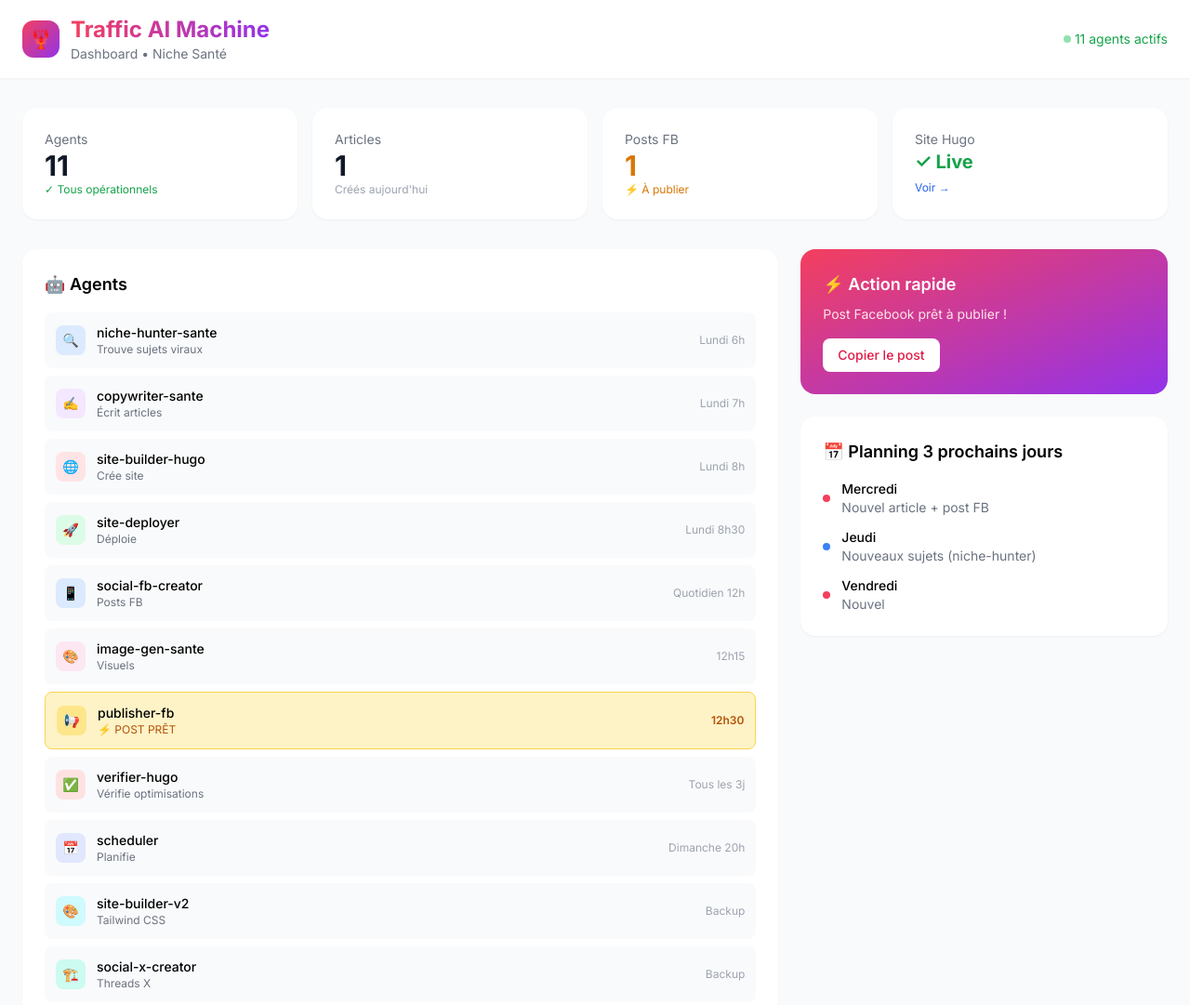
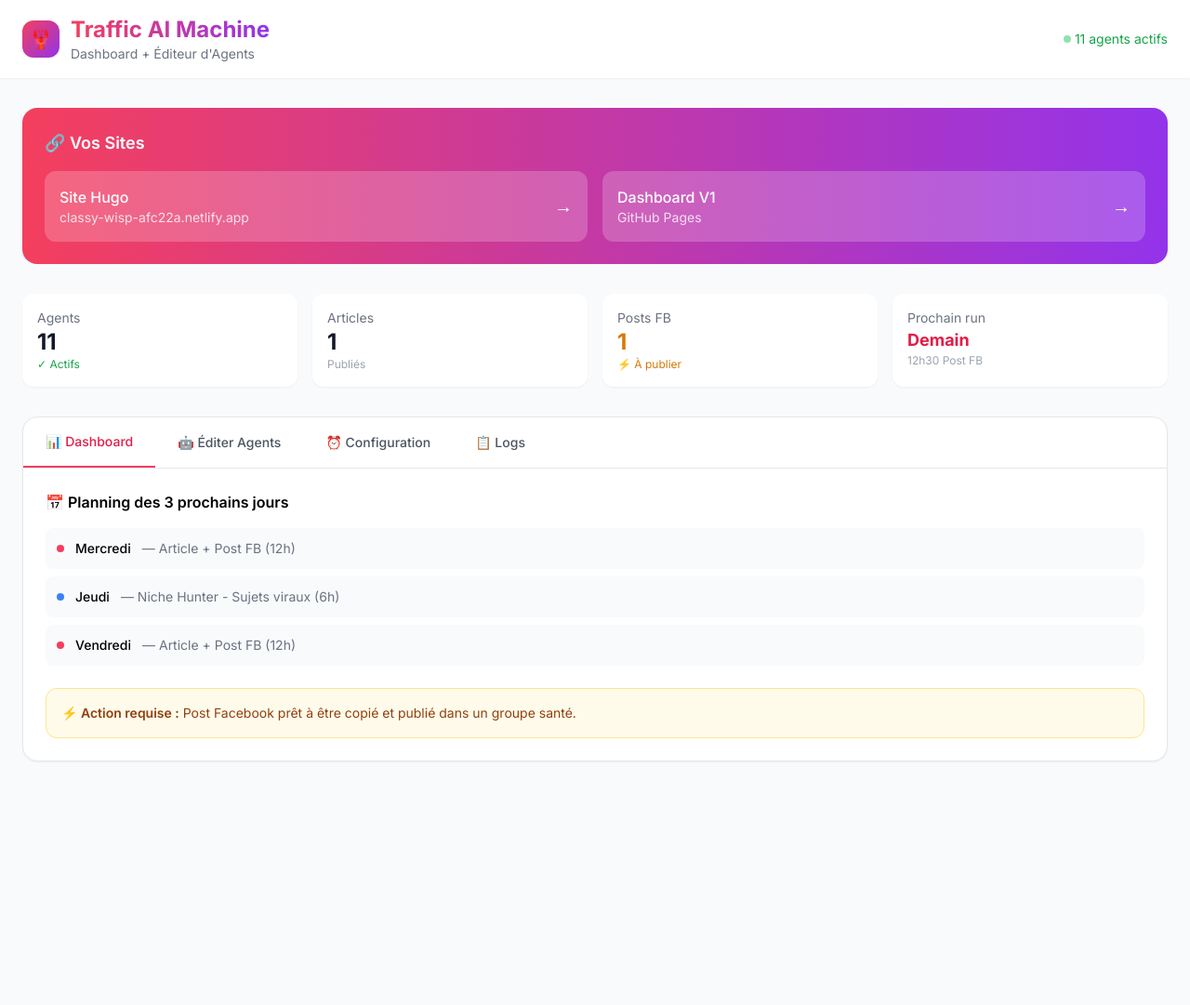
Before and after one commit to 2pacpro12R/traffic-ai-dashboard, a plain HTML site: page index.html in a window 1280 px wide. Shown: the whole page at 93% size. After the commit the page ends 851 px from the top, so only its background shows below. Drawn offline with nearby package versions, Linux system fonts and the light colour scheme.

Commit message:
Mise à jour: Dashboard avec éditeur d agents complet

```diff
--- a/index.html
+++ b/index.html
@@ -1,30 +1,126 @@
-<!DOCTYPE html><html lang="fr"><head><meta charset="UTF-8"><meta name="viewport" content="width=device-width, initial-scale=1.0"><title>Traffic AI Machine | Dashboard</title><script src="https://cdn.tailwindcss.com"></script><link href="https://fonts.googleapis.com/css2?family=Inter:wght@300;400;500;600;700&display=swap" rel="stylesheet"></head><body class="bg-gray-50 min-h-screen" style="font-family:'Inter',sans-serif;">
-<header class="bg-white shadow-sm sticky top-0 z-50"><div class="max-w-7xl mx-auto px-6 py-4 flex justify-between items-center"><div class="flex items-center gap-3"><div class="w-10 h-10 bg-gradient-to-br from-rose-500 to-purple-600 rounded-xl flex items-center justify-center text-white text-xl">🦞</div><div><h1 class="text-2xl font-bold bg-clip-text text-transparent bg-gradient-to-r from-rose-500 to-purple-600">Traffic AI Machine</h1><p class="text-sm text-gray-500">Dashboard • Niche Santé</p></div></div><span class="text-green-600 text-sm flex items-center gap-1"><span class="w-2 h-2 bg-green-500 rounded-full animate-pulse"></span>11 agents actifs</span></div></header>
-<main class="max-w-7xl mx-auto px-6 py-8">
-<div class="grid grid-cols-2 md:grid-cols-4 gap-4 mb-8">
-<div class="bg-white rounded-2xl p-6 shadow-sm"><div class="text-sm text-gray-500">Agents</div><div class="text-3xl font-bold text-gray-900">11</div><div class="text-xs text-green-600">✓ Tous opérationnels</div></div>
-<div class="bg-white rounded-2xl p-6 shadow-sm"><div class="text-sm text-gray-500">Articles</div><div class="text-3xl font-bold text-gray-900">1</div><div class="text-xs text-gray-400">Créés aujourd'hui</div></div>
-<div class="bg-white rounded-2xl p-6 shadow-sm"><div class="text-sm text-gray-500">Posts FB</div><div class="text-3xl font-bold text-amber-600">1</div><div class="text-xs text-amber-600">⚡ À publier</div></div>
-<div class="bg-white rounded-2xl p-6 shadow-sm"><div class="text-sm text-gray-500">Site Hugo</div><div class="text-xl font-bold text-green-600">✓ Live</div><a href="https://sante-bienetre-final.netlify.app" target="_blank" class="text-xs text-blue-600 hover:underline">Voir →</a></div></div>
-<div class="grid grid-cols-1 lg:grid-cols-3 gap-6">
-<div class="lg:col-span-2 bg-white rounded-2xl shadow-sm p-6">
-<h2 class="text-lg font-semibold mb-4">🤖 Agents</h2>
-<div class="space-y-2">
-<div class="flex items-center justify-between p-3 bg-gray-50 rounded-lg"><div class="flex items-center gap-3"><div class="w-8 h-8 bg-blue-100 rounded-lg flex items-center justify-center text-sm">🔍</div><div><div class="font-medium text-sm">niche-hunter-sante</div><div class="text-xs text-gray-500">Trouve sujets viraux</div></div></div><span class="text-xs text-gray-400">Lundi 6h</span></div>
-<div class="flex items-center justify-between p-3 bg-gray-50 rounded-lg"><div class="flex items-center gap-3"><div class="w-8 h-8 bg-purple-100 rounded-lg flex items-center justify-center text-sm">✍️</div><div><div class="font-medium text-sm">copywriter-sante</div><div class="text-xs text-gray-500">Écrit articles</div></div></div><span class="text-xs text-gray-400">Lundi 7h</span></div>
-<div class="flex items-center justify-between p-3 bg-gray-50 rounded-lg"><div class="flex items-center gap-3"><div class="w-8 h-8 bg-rose-100 rounded-lg flex items-center justify-center text-sm">🌐</div><div><div class="font-medium text-sm">site-builder-hugo</div><div class="text-xs text-gray-500">Crée site</div></div></div><span class="text-xs text-gray-400">Lundi 8h</span></div>
-<div class="flex items-center justify-between p-3 bg-gray-50 rounded-lg"><div class="flex items-center gap-3"><div class="w-8 h-8 bg-green-100 rounded-lg flex items-center justify-center text-sm">🚀</div><div><div class="font-medium text-sm">site-deployer</div><div class="text-xs text-gray-500">Déploie</div></div></div><span class="text-xs text-gray-400">Lundi 8h30</span></div>
-<div class="flex items-center justify-between p-3 bg-gray-50 rounded-lg"><div class="flex items-center gap-3"><div class="w-8 h-8 bg-blue-100 rounded-lg flex items-center justify-center text-sm">📱</div><div><div class="font-medium text-sm">social-fb-creator</div><div class="text-xs text-gray-500">Posts FB</div></div></div><span class="text-xs text-gray-400">Quotidien 12h</span></div>
-<div class="flex items-center justify-between p-3 bg-gray-50 rounded-lg"><div class="flex items-center gap-3"><div class="w-8 h-8 bg-pink-100 rounded-lg flex items-center justify-center text-sm">🎨</div><div><div class="font-medium text-sm">image-gen-sante</div><div class="text-xs text-gray-500">Visuels</div></div></div><span class="text-xs text-gray-400">12h15</span></div>
-<div class="flex items-center justify-between p-3 bg-amber-100 rounded-lg border border-amber-300"><div class="flex items-center gap-3"><div class="w-8 h-8 bg-amber-200 rounded-lg flex items-center justify-center text-sm">📢</div><div><div class="font-medium text-sm">publisher-fb</div><div class="text-xs text-amber-700">⚡ POST PRÊT</div></div></div><span class="text-xs font-semibold text-amber-700">12h30</span></div>
-<div class="flex items-center justify-between p-3 bg-gray-50 rounded-lg"><div class="flex items-center gap-3"><div class="w-8 h-8 bg-red-100 rounded-lg flex items-center justify-center text-sm">✅</div><div><div class="font-medium text-sm">verifier-hugo</div><div class="text-xs text-gray-500">Vérifie optimisations</div></div></div><span class="text-xs text-gray-400">Tous les 3j</span></div>
-<div class="flex items-center justify-between p-3 bg-gray-50 rounded-lg"><div class="flex items-center gap-3"><div class="w-8 h-8 bg-indigo-100 rounded-lg flex items-center justify-center text-sm">📅</div><div><div class="font-medium text-sm">scheduler</div><div class="text-xs text-gray-500">Planifie</div></div></div><span class="text-xs text-gray-400">Dimanche 20h</span></div>
-<div class="flex items-center justify-between p-3 bg-gray-50 rounded-lg"><div class="flex items-center gap-3"><div class="w-8 h-8 bg-cyan-100 rounded-lg flex items-center justify-center text-sm">🎨</div><div><div class="font-medium text-sm">site-builder-v2</div><div class="text-xs text-gray-500">Tailwind CSS</div></div></div><span class="text-xs text-gray-400">Backup</span></div>
-<div class="flex items-center justify-between p-3 bg-gray-50 rounded-lg"><div class="flex items-center gap-3"><div class="w-8 h-8 bg-teal-100 rounded-lg flex items-center justify-center text-sm">🏗️</div><div><div class="font-medium text-sm">social-x-creator</div><div class="text-xs text-gray-500">Threads X</div></div></div><span class="text-xs text-gray-400">Backup</span></div></div></div>
-<div class="space-y-6">
-<div class="bg-gradient-to-br from-rose-500 to-purple-600 rounded-2xl p-6 text-white"><h2 class="text-lg font-semibold mb-2">⚡ Action rapide</h2><p class="text-rose-100 text-sm mb-4">Post Facebook prêt à publier !</p><a href="#" class="inline-flex items-center px-4 py-2 bg-white text-rose-600 rounded-lg font-medium text-sm hover:bg-gray-100 transition">Copier le post</a></div>
-<div class="bg-white rounded-2xl shadow-sm p-6"><h2 class="text-lg font-semibold mb-4">📅 Planning 3 prochains jours</h2>
-<div class="space-y-3 text-sm">
-<div class="flex items-center gap-3"><div class="w-2 h-2 bg-rose-500 rounded-full"></div><div><span class="font-medium">Mercredi</span><div class="text-gray-500">Nouvel article + post FB</div></div></div>
-<div class="flex items-center gap-3"><div class="w-2 h-2 bg-blue-500 rounded-full"></div><div><span class="font-medium">Jeudi</span><div class="text-gray-500">Nouveaux sujets (niche-hunter)</div></div></div>
-<div class="flex items-center gap-3"><div class="w-2 h-2 bg-rose-500 rounded-full"></div><div><span class="font-medium">Vendredi</span><div class="text-gray-500">Nouvel
+<!DOCTYPE html>
+<html lang="fr">
+<head>
+    <meta charset="UTF-8">
+    <meta name="viewport" content="width=device-width, initial-scale=1.0">
+    <title>Traffic AI | Dashboard + Éditeur</title>
+    <script src="https://cdn.tailwindcss.com"></script>
+    <link href="https://fonts.googleapis.com/css2?family=Inter:wght@300;400;500;600;700&display=swap" rel="stylesheet">
+    <style>body{font-family:'Inter',sans-serif}.code{font-family:monospace}</style>
+</head>
+<body class="bg-gray-50">
+    <header class="bg-white shadow-sm sticky top-0 z-50">
+        <div class="max-w-7xl mx-auto px-6 py-4 flex justify-between items-center">
+            <div class="flex items-center gap-3">
+                <div class="w-10 h-10 bg-gradient-to-br from-rose-500 to-purple-600 rounded-xl flex items-center justify-center text-white text-xl">🦞</div>
+                <div>
+                    <h1 class="text-2xl font-bold bg-clip-text text-transparent bg-gradient-to-r from-rose-500 to-purple-600">Traffic AI Machine</h1>
+                    <p class="text-sm text-gray-500">Dashboard + Éditeur d'Agents</p>
+                </div>
+            </div>
+            <span class="text-green-600 text-sm flex items-center gap-1">
+                <span class="w-2 h-2 bg-green-500 rounded-full animate-pulse"></span>
+                11 agents actifs
+            </span>
+        </div>
+    </header>
+
+    <main class="max-w-7xl mx-auto px-6 py-8">
+        <!-- URLs -->
+        <div class="bg-gradient-to-r from-rose-500 to-purple-600 rounded-2xl p-6 text-white mb-8">
+            <h2 class="text-lg font-semibold mb-4">🔗 Vos Sites</h2>
+            <div class="grid grid-cols-1 md:grid-cols-2 gap-4">
+                <a href="https://classy-wisp-afc22a.netlify.app/" target="_blank" class="bg-white/20 rounded-xl p-4 hover:bg-white/30 transition flex justify-between items-center">
+                    <div><div class="font-medium">Site Hugo</div><div class="text-sm text-white/80">classy-wisp-afc22a.netlify.app</div></div>
+                    <span class="text-xl">→</span>
+                </a>
+                <a href="https://2pacpro12r.github.io/traffic-ai-dashboard/" target="_blank" class="bg-white/20 rounded-xl p-4 hover:bg-white/30 transition flex justify-between items-center">
+                    <div><div class="font-medium">Dashboard V1</div><div class="text-sm text-white/80">GitHub Pages</div></div>
+                    <span class="text-xl">→</span>
+                </a>
+            </div>
+        </div>
+
+        <!-- Stats -->
+        <div class="grid grid-cols-2 md:grid-cols-4 gap-4 mb-8">
+            <div class="bg-white rounded-xl p-4 shadow-sm">
+                <div class="text-sm text-gray-500">Agents</div>
+                <div class="text-2xl font-bold text-gray-900">11</div>
+                <div class="text-xs text-green-600">✓ Actifs</div>
+            </div>
+            <div class="bg-white rounded-xl p-4 shadow-sm">
+                <div class="text-sm text-gray-500">Articles</div>
+                <div class="text-2xl font-bold text-gray-900">1</div>
+                <div class="text-xs text-gray-400">Publiés</div>
+            </div>
+            <div class="bg-white rounded-xl p-4 shadow-sm">
+                <div class="text-sm text-gray-500">Posts FB</div>
+                <div class="text-2xl font-bold text-amber-600">1</div>
+                <div class="text-xs text-amber-600">⚡ À publier</div>
+            </div>
+            <div class="bg-white rounded-xl p-4 shadow-sm">
+                <div class="text-sm text-gray-500">Prochain run</div>
+                <div class="text-lg font-bold text-rose-600">Demain</div>
+                <div class="text-xs text-gray-400">12h30 Post FB</div>
+            </div>
+        </div>
+
+        <!-- Tabs -->
+        <div class="bg-white rounded-2xl shadow-sm border border-gray-200">
+            <div class="flex border-b border-gray-200">
+                <button onclick="showTab('dash')" id="btn-dash" class="px-6 py-4 font-medium text-sm text-rose-600 border-b-2 border-rose-500">📊 Dashboard</button>
+                <button onclick="showTab('agents')" id="btn-agents" class="px-6 py-4 font-medium text-sm text-gray-600">🤖 Éditer Agents</button>
+                <button onclick="showTab('cron')" id="btn-cron" class="px-6 py-4 font-medium text-sm text-gray-600">⏰ Configuration</button>
+                <button onclick="showTab('logs')" id="btn-logs" class="px-6 py-4 font-medium text-sm text-gray-600">📋 Logs</button>
+            </div>
+
+            <!-- Dashboard Tab -->
+            <div id="tab-dash" class="p-6">
+                <div class="mb-6">
+                    <h3 class="font-semibold mb-4">📅 Planning des 3 prochains jours</h3>
+                    <div class="space-y-2">
+                        <div class="flex items-center gap-3 p-3 bg-gray-50 rounded-lg">
+                            <span class="w-2 h-2 bg-rose-500 rounded-full"></span>
+                            <span class="font-medium text-sm">Mercredi</span>
+                            <span class="text-gray-500 text-sm">— Article + Post FB (12h)</span>
+                        </div>
+                        <div class="flex items-center gap-3 p-3 bg-gray-50 rounded-lg">
+                            <span class="w-2 h-2 bg-blue-500 rounded-full"></span>
+                            <span class="font-medium text-sm">Jeudi</span>
+                            <span class="text-gray-500 text-sm">— Niche Hunter - Sujets viraux (6h)</span>
+                        </div>
+                        <div class="flex items-center gap-3 p-3 bg-gray-50 rounded-lg">
+                            <span class="w-2 h-2 bg-rose-500 rounded-full"></span>
+                            <span class="font-medium text-sm">Vendredi</span>
+                            <span class="text-gray-500 text-sm">— Article + Post FB (12h)</span>
+                        </div>
+                    </div>
+                </div>
+                <div class="p-4 bg-amber-50 border border-amber-200 rounded-xl">
+                    <div class="text-amber-800 text-sm">
+                        <span class="font-semibold">⚡ Action requise :</span> Post Facebook prêt à être copié et publié dans un groupe santé.
+                    </div>
+                </div>
+            </div>
+
+            <!-- Agents Tab -->
+            <div id="tab-agents" class="p-6 hidden">
+                <div class="grid grid-cols-1 lg:grid-cols-3 gap-6 h-[500px]">
+                    <!-- Liste -->
+                    <div class="border-r border-gray-200 pr-4 overflow-y-auto">
+                        <div class="p-3 border-b border-gray-200 mb-2">
+                            <h3 class="font-semibold text-sm">🤖 11 Agents</h3>
+                            <p class="text-xs text-gray-500">Clique pour éditer</p>
+                        </div>
+                        <div class="space-y-1">
+                            <div class="agent-item p-3 rounded-lg cursor-pointer bg-rose-50 border-rose-200 border" onclick="editAgent('niche-hunter')">
+                                <div class="flex items-center gap-2">
+                                    <span>🔍</span>
+                                    <div>
+                                        <div class="font-medium text-sm">niche-hunter-sante</div>
+                                        <div class="text-xs text-gray-500">Trouve sujets viraux</div>
+                                    </div>
+                                </div>
+                            </div>
+                            <div class="agent-item p-3 rounded-lg cursor-pointer hover:bg-gray-50" onclick="editAgent('copywriter')">
+                                <div class="
```
